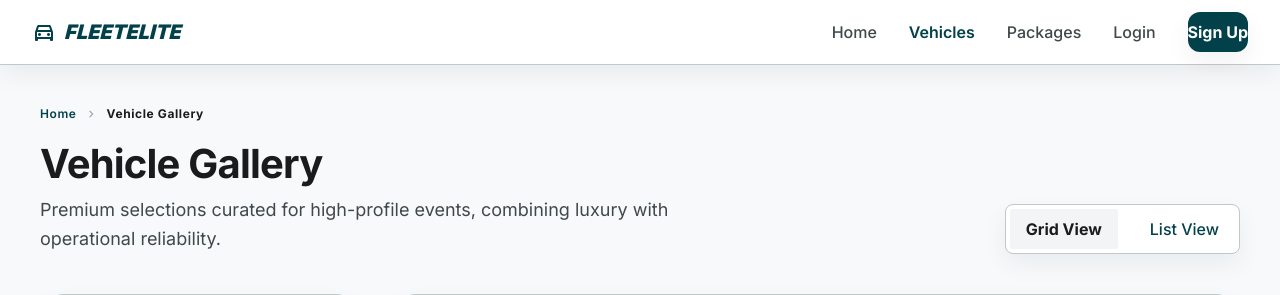
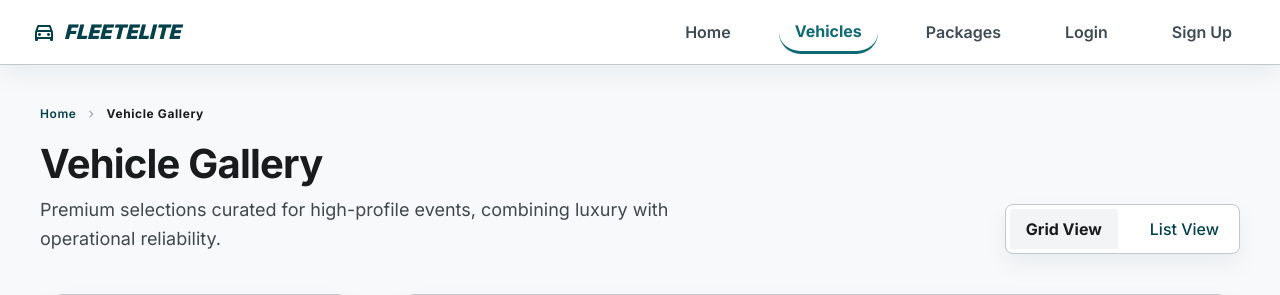
Before and after one commit to chathurangipathirana/Event-Based-Vehicle-Rental-Management-System-, a PHP site: page /public/vehicles.php in a window 1280 px wide. Shown: the top 295 px of the page. Run offline with PHP 8.4, Linux system fonts and the light colour scheme; data comes from the database, SQL or seed files in the repository.

Commit message:
change user site buttons and vehicle cards

```diff
--- a/user-site/includes/navbar.php
+++ b/user-site/includes/navbar.php
@@ -5,6 +5,26 @@ if (session_status() === PHP_SESSION_NONE) {
 }
 $current_page = basename($_SERVER['PHP_SELF']);
 ?>
+<style>
+    .nav-link-active {
+        color: #0d6a75;
+        border-bottom: 3px solid #0d6a75;
+        border-radius: 0;
+        box-shadow: none;
+    }
+    .nav-link-active:hover {
+        color: #02414a;
+        border-bottom-color: #02414a;
+    }
+    .nav-link {
+        color: #3f4b53;
+        font-weight: 600;
+    }
+    .nav-link:hover {
+        color: #0d6a75;
+        background-color: #eef9fa;
+    }
+</style>
 <header class="fixed top-0 w-full z-50 bg-white/95 dark:bg-gray-900/95 backdrop-blur-md border-b border-gray-200 dark:border-gray-800 shadow-sm">
     <nav class="max-w-[1440px] mx-auto flex justify-between items-center px-8 h-16">
         <a href="index.php" class="text-xl font-black text-primary dark:text-red-500 uppercase italic flex items-center gap-2">
@@ -12,18 +32,18 @@ $current_page = basename($_SERVER['PHP_SELF']);
             FleetElite
         </a>
         <div class="hidden md:flex gap-8 items-center">
-            <a class="font-medium <?php echo $current_page == 'index.php' ? 'text-primary font-semibold border-b-2 border-primary pb-1' : 'text-gray-600 hover:text-primary'; ?> transition-colors duration-200" href="index.php">Home</a>
-            <a class="font-medium <?php echo $current_page == 'vehicles.php' ? 'text-primary font-semibold border-b-2 border-primary pb-1' : 'text-gray-600 hover:text-primary'; ?> transition-colors duration-200" href="vehicles.php">Vehicles</a>
-            <a class="font-medium <?php echo $current_page == 'packages.php' ? 'text-primary font-semibold border-b-2 border-primary pb-1' : 'text-gray-600 hover:text-primary'; ?> transition-colors duration-200" href="packages.php">Packages</a>
+            <a class="<?php echo $current_page == 'index.php' ? 'nav-link-active font-bold' : 'nav-link'; ?> px-4 py-2 rounded-full transition-all duration-200" href="index.php">Home</a>
+            <a class="<?php echo $current_page == 'vehicles.php' ? 'nav-link-active font-bold' : 'nav-link'; ?> px-4 py-2 rounded-full transition-all duration-200" href="vehicles.php">Vehicles</a>
+            <a class="<?php echo $current_page == 'packages.php' ? 'nav-link-active font-bold' : 'nav-link'; ?> px-4 py-2 rounded-full transition-all duration-200" href="packages.php">Packages</a>
 
 
             <?php if (isset($_SESSION['user_id'])): ?>
-                <a class="font-medium <?php echo $current_page == 'dashboard.php' ? 'text-primary font-semibold border-b-2 border-primary pb-1' : 'text-gray-600 hover:text-primary'; ?> transition-colors duration-200" href="dashboard.php">Dashboard</a>
-                <a class="font-medium <?php echo $current_page == 'my-bookings.php' ? 'text-primary font-semibold border-b-2 border-primary pb-1' : 'text-gray-600 hover:text-primary'; ?> transition-colors duration-200" href="my-bookings.php">My Bookings</a>
-                <a class="bg-primary hover:bg-red-700 text-white px-5 py-2 font-bold rounded-xl active:scale-95 duration-150 transition-transform shadow-sm" href="logout.php">Logout</a>
+                <a class="<?php echo $current_page == 'dashboard.php' ? 'nav-link-active font-bold' : 'nav-link'; ?> px-4 py-2 rounded-full transition-all duration-200" href="dashboard.php">Dashboard</a>
+                <a class="<?php echo $current_page == 'my-bookings.php' ? 'nav-link-active font-bold' : 'nav-link'; ?> px-4 py-2 rounded-full transition-all duration-200" href="my-bookings.php">My Bookings</a>
+                <a class="nav-link px-4 py-2 rounded-full transition-all duration-200" href="logout.php">Logout</a>
             <?php else: ?>
-                <a class="font-medium <?php echo $current_page == 'login.php' ? 'text-primary font-semibold border-b-2 border-primary pb-1' : 'text-gray-600 hover:text-primary'; ?> transition-colors duration-200" href="login.php">Login</a>
-                <a class="bg-primary hover:bg-red-700 text-white px-5 py-2 font-bold rounded-xl active:scale-95 duration-150 transition-transform shadow-sm" href="register.php">Sign Up</a>
+                <a class="<?php echo $current_page == 'login.php' ? 'nav-link-active font-bold' : 'nav-link'; ?> px-4 py-2 rounded-full transition-all duration-200" href="login.php">Login</a>
+                <a class="nav-link px-4 py-2 rounded-full transition-all duration-200" href="register.php">Sign Up</a>
             <?php endif; ?>
         </div>
     </nav>
```
Also changed, not shown: user-site/public/index.php (+24 -3 lines).
